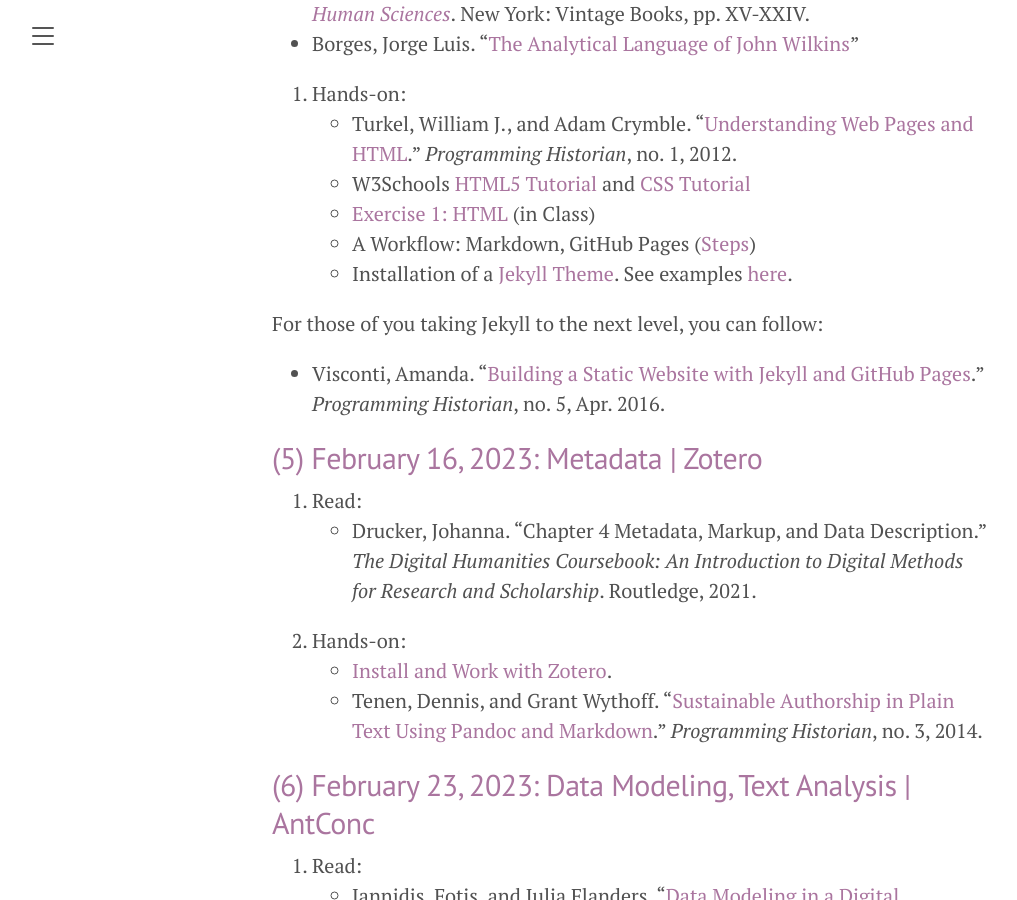
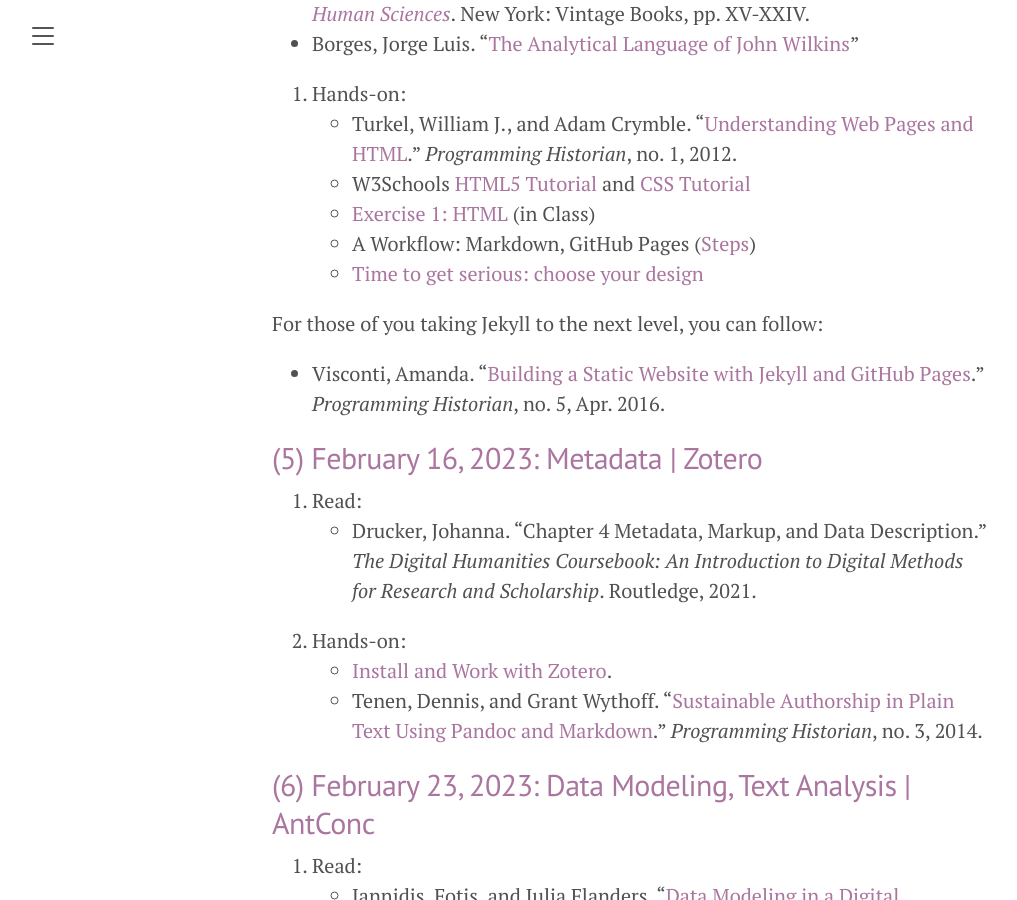
Before and after one commit to susannalles/DHPracticum_Spring23, a Jekyll site: the page built from schedule.md, in a window 1280 px wide and 900 px high, scrolled down 1845 px. Shown: the whole window, without its empty margins (8-1025 px from the left). Built offline with Jekyll 4.4.1, drawn with Linux system fonts in a browser that asks for light colours.

Commit message:
Update schedule.md

```diff
--- a/schedule.md
+++ b/schedule.md
@@ -52,7 +52,7 @@ Each week, this schedule will be updated with more details on the exercices and
   - W3Schools [HTML5 Tutorial](https://www.w3schools.com/html/) and [CSS Tutorial](https://www.w3schools.com/css/)
   - [Exercise 1: HTML](https://susannalles.github.io/DHPracticum_Spring23/exercises/4.HTML/) (in Class)
   - A Workflow: Markdown, GitHub Pages ([Steps](https://susannalles.github.io/DHPracticum/practice/jekyll/index.html))
-  - Installation of a [Jekyll Theme](https://jekyllthemes.io/). See examples [here]().
+  - [Time to get serious: choose your design](https://susannalles.github.io/DHPracticum_Spring23/exercises/4.PortfoliosSamples/)
 
 For those of you taking Jekyll to the next level, you can follow:
   - Visconti, Amanda. “[Building a Static Website with Jekyll and GitHub Pages](https://programminghistorian.org/en/lessons/building-static-sites-with-jekyll-github-pages).” *Programming Historian*, no. 5, Apr. 2016.
```
